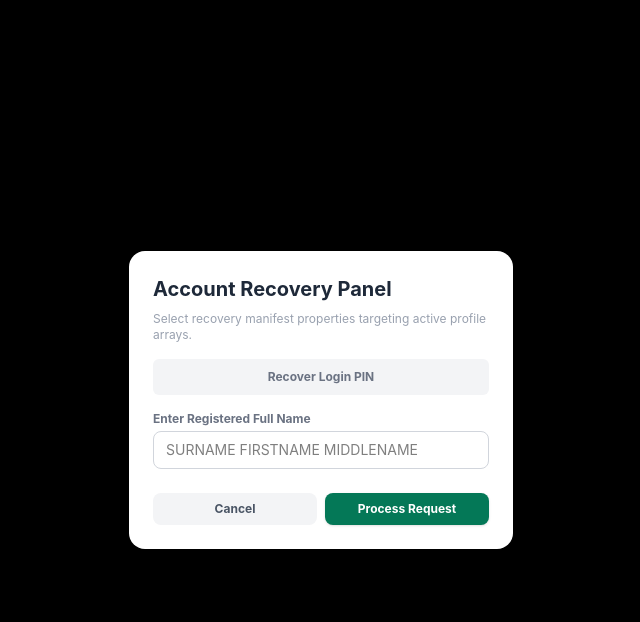
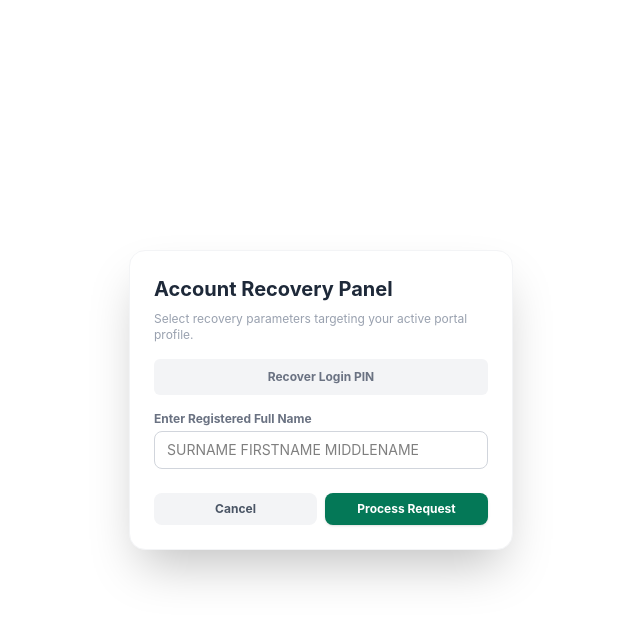
Before and after one commit to Adeyemi-fareo/campus-attendance-system, a React app in the folder frontend/: page / in a window 1280 px wide. Both pictures are taken after a click on the button "Forgot ID or Password?". Shown: the top 622 px of the page, without its empty margins (319-959 px from the left). Built offline with nearby package versions, Linux system fonts and the light colour scheme; no server answers; the HTML template or start-up script is replaced by a standard one.

Commit message:
style: switch recovery panel backdrop to white and add smooth CSS processing spinners to validation forms

```diff
--- a/frontend/src/Auth.jsx
+++ b/frontend/src/Auth.jsx
@@ -11,6 +11,10 @@ const Auth = ({ onLogin }) => {
   const [level, setLevel] = useState('');
   const [statusMsg, setStatusMsg] = useState(null);
   const [accessCode, setAccessCode] = useState('');
+
+  // Loading indicator states
+  const [isSubmitting, setIsSubmitting] = useState(false);
+  const [isProcessingRecovery, setIsProcessingRecovery] = useState(false);
 
   // Recovery UI Substates
   const [showRecoveryModal, setShowRecoveryModal] = useState(false);
@@ -40,6 +44,7 @@ const Auth = ({ onLogin }) => {
   const handleRecoverySubmit = async (e) => {
     e.preventDefault();
     setRecoveryStatus(null);
+    setIsProcessingRecovery(true);
 
     try {
       if (recoveryType === 'id') {
@@ -69,25 +74,31 @@ const Auth = ({ onLogin }) => {
       }
     } catch (err) {
       setRecoveryStatus({ type: 'error', text: "Server gateway communication block." });
+    } finally {
+      setIsProcessingRecovery(false);
     }
   };
 
   const handleSubmit = async (e) => {
     e.preventDefault();
     setStatusMsg(null);
+    setIsSubmitting(true);
 
     if (!isLogin && role === 'student') {
       if (!level) {
         setStatusMsg({ type: 'error', text: "Please select your academic level before registering." });
+        setIsSubmitting(false);
         return;
       }
       if (identifier.length !== 11) {
         setStatusMsg({ type: 'error', text: "Invalid Matric Number. It must be exactly 11 digits long." });
+        setIsSubmitting(false);
         return;
       }
       const nameWords = fullName.trim().split(/\s+/);
       if (nameWords.length !== 3) {
         setStatusMsg({ type: 'error', text: "Registration Denied: You must enter exactly three names." });
+        setIsSubmitting(false);
         return;
       }
     }
@@ -134,6 +145,8 @@ const Auth = ({ onLogin }) => {
       }
     } catch (error) {
       setStatusMsg({ type: 'error', text: "Failed to connect to the server." });
+    } finally {
+      setIsSubmitting(false);
     }
   };
 
@@ -198,8 +211,16 @@ const Auth = ({ onLogin }) => {
             </div>
           )}
 
-          <button type="submit" className="w-full bg-nacosGreen text-white font-semibold py-3 rounded-xl hover:bg-opacity-90 transition shadow-md">
-            {isLogin ? `Log In as ${role === 'student' ? 'Student' : 'Lecturer'}` : `Register as ${role === 'student' ? 'Student' : 'Lecturer'}`}
+          <button
+            type="submit"
+            disabled={isSubmitting}
+            className="w-full bg-nacosGreen text-white font-semibold py-3 rounded-xl hover:bg-opacity-90 transition shadow-md flex justify-center items-center"
+          >
+            {isSubmitting ? (
+              <div className="w-6 h-6 border-4 border-white border-t-transparent rounded-full animate-spin"></div>
+            ) : (
+              isLogin ? `Log In as ${role === 'student' ? 'Student' : 'Lecturer'}` : `Register as ${role === 'student' ? 'Student' : 'Lecturer'}`
+            )}
           </button>
         </form>
 
@@ -211,10 +232,10 @@ const Auth = ({ onLogin }) => {
 
         {/* ACCOUNT RECOVERY INTERFACES OVERLAY MODAL BOX */}
         {showRecoveryModal && (
-          <div className="fixed inset-0 bg-black bg-opacity-40 backdrop-blur-xs flex items-center justify-center p-4 z-50">
-            <div className="bg-white rounded-2xl max-w-sm w-full p-6 shadow-2xl relative animate-fade-in">
+          <div className="fixed inset-0 bg-white bg-opacity-90 backdrop-blur-md flex items-center justify-center p-4 z-50">
+            <div className="bg-white rounded-2xl max-w-sm w-full p-6 shadow-2xl border border-gray-100 relative animate-fade-in">
               <h3 className="text-xl font-bold text-gray-800 mb-2">Account Recovery Panel</h3>
-              <p className="text-xs text-gray-400 mb-4">Select recovery manifest properties targeting active profile arrays.</p>
+              <p className="text-xs text-gray-400 mb-4">Select recovery parameters targeting your active portal profile.</p>
 
               <div className="flex bg-gray-100 p-1 rounded-md mb-4 text-xs font-bold">
                 {role === 'lecturer' && (
@@ -248,7 +269,17 @@ const Auth = ({ onLogin }) => {
 
                 <div className="flex space-x-2 pt-2">
                   <button type="button" onClick={() => setShowRecoveryModal(false)} className="flex-1 bg-gray-100 hover:bg-gray-200 text-gray-600 font-bold py-2 rounded-lg text-xs transition">Cancel</button>
-                  <button type="submit" className="flex-1 bg-nacosGreen text-white font-bold py-2 rounded-lg text-xs transition shadow-sm">Process Request</button>
+                  <button
+                    type="submit"
+                    disabled={isProcessingRecovery}
+                    className="flex-1 bg-nacosGreen text-white font-bold py-2 rounded-lg text-xs transition shadow-sm flex justify-center items-center"
+                  >
+                    {isProcessingRecovery ? (
+                      <div className="w-4 h-4 border-2 border-white border-t-transparent rounded-full animate-spin"></div>
+                    ) : (
+                      "Process Request"
+                    )}
+                  </button>
                 </div>
               </form>
             </div>
```
